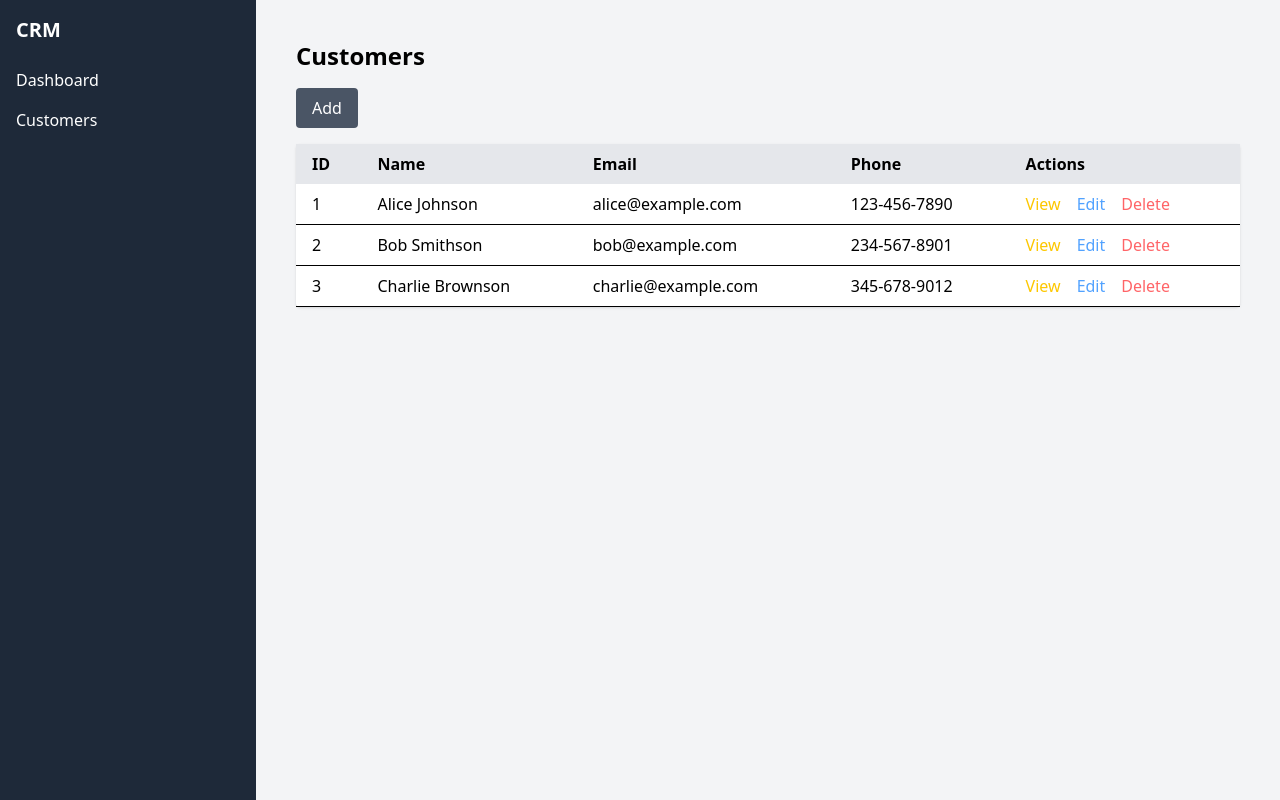
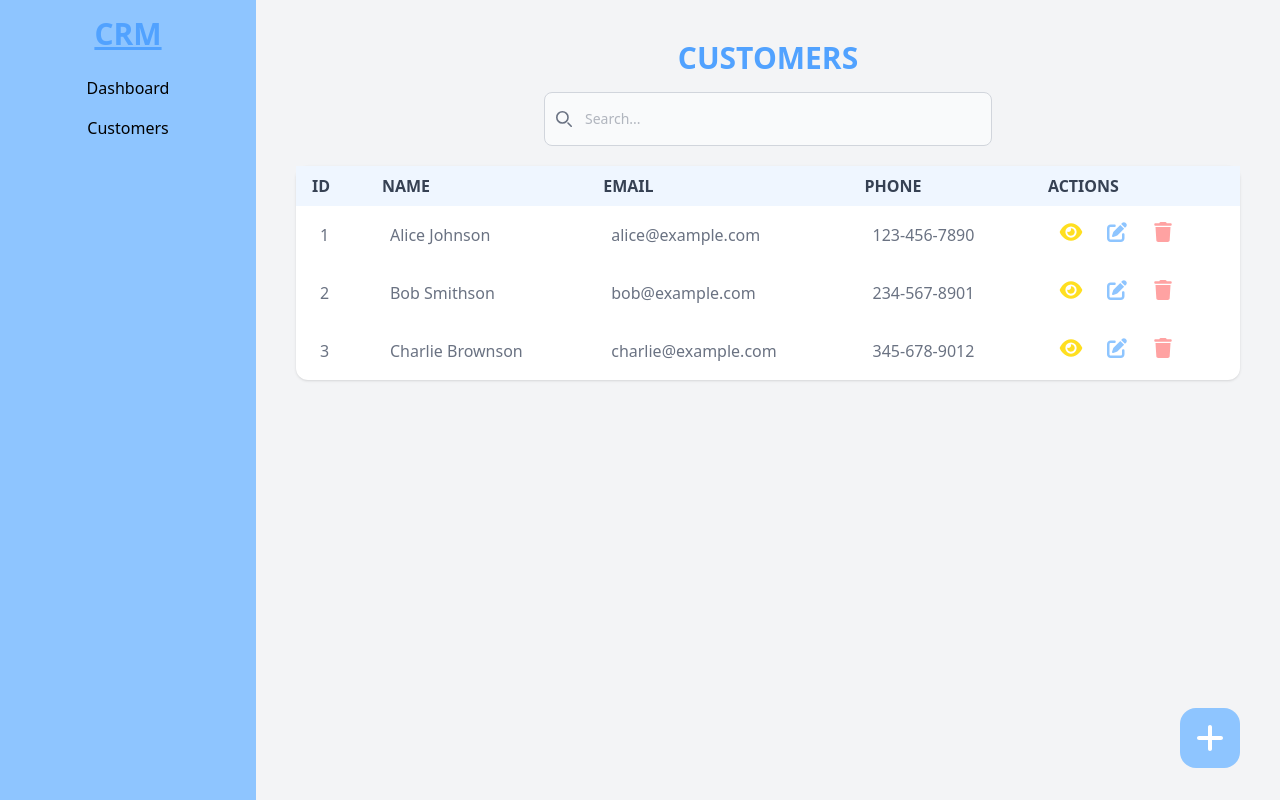
Before and after one commit to ariyannandi/orbitCRM, a React (Vite) app: page /customers in a window 1280 px wide. Built offline with nearby package versions, Linux system fonts and the light colour scheme.

Commit message:
add dashboard, table styling and search functionality

```diff
--- a/src/components/CustomerTable.tsx
+++ b/src/components/CustomerTable.tsx
@@ -15,10 +15,10 @@ type Props = {
 
 const CustomerTable = ({ customers, onDelete, onEdit }: Props) => {
   return (
-    <div className="select-none">
-      <table className="w-full table-auto bg-white shadow rounded">
-        <thead>
-          <tr className="bg-gray-200 text-left ">
+    <div className="select-none flex justify-center ">
+      <table className="w-full my-5  bg-white shadow rounded-xl">
+        <thead className="text-md text-gray-700 uppercase bg-blue-50 rounded-md ">
+          <tr className="bg-blue-50 text-left">
             <th className="px-4 py-2">ID</th>
             <th className="px-4 py-2">Name</th>
             <th className="px-4 py-2">Email</th>
@@ -28,28 +28,69 @@ const CustomerTable = ({ customers, onDelete, onEdit }: Props) => {
         </thead>
         <tbody>
           {customers.map((customer) => (
-            <tr key={customer.id} className=" border-b hover:bg-gray-100">
-              <td className="px-4 py-2">{customer.id}</td>
-              <td className="px-4 py-2">{customer.name}</td>
-              <td className="px-4 py-2">{customer.email}</td>
-              <td className="px-4 py-2">{customer.phone}</td>
-              <td className="px-4 py-2 gap-2">
+            <tr key={customer.id} className="  hover:bg-blue-50">
+              <td className="px-6 py-4 font-medium text-gray-500 whitespace-nowrap">
+                {customer.id}
+              </td>
+              <td className="px-6 py-4 font-medium text-gray-500 whitespace-nowrap">
+                {customer.name}
+              </td>
+              <td className="px-6 py-4 font-medium text-gray-500 whitespace-nowrap">
+                {customer.email}
+              </td>
+              <td className="px-6 py-4 font-medium text-gray-500 whitespace-nowrap">
+                {customer.phone}
+              </td>
+              <td className="px-6 py-4 font-medium text-gray-500 whitespace-nowrap gap-2">
                 <Link to={`/customers/${customer.id}`}>
-                  <button className="text-yellow-400 hover:underline">
-                    View
+                  <button className="text-yellow-300 hover:text-yellow-500">
+                    <svg
+                      xmlns="http://www.w3.org/2000/svg"
+                      viewBox="0 0 576 512"
+                      height={20}
+                      width={30}
+                      className="cursor-pointer"
+                    >
+                      <path
+                        fill="currentColor"
+                        d="M288 32c-80.8 0-145.5 36.8-192.6 80.6C48.6 156 17.3 208 2.5 243.7c-3.3 7.9-3.3 16.7 0 24.6C17.3 304 48.6 356 95.4 399.4C142.5 443.2 207.2 480 288 480s145.5-36.8 192.6-80.6c46.8-43.5 78.1-95.4 93-131.1c3.3-7.9 3.3-16.7 0-24.6c-14.9-35.7-46.2-87.7-93-131.1C433.5 68.8 368.8 32 288 32zM144 256a144 144 0 1 1 288 0 144 144 0 1 1 -288 0zm144-64c0 35.3-28.7 64-64 64c-7.1 0-13.9-1.2-20.3-3.3c-5.5-1.8-11.9 1.6-11.7 7.4c.3 6.9 1.3 13.8 3.2 20.7c13.7 51.2 66.4 81.6 117.6 67.9s81.6-66.4 67.9-117.6c-11.1-41.5-47.8-69.4-88.6-71.1c-5.8-.2-9.2 6.1-7.4 11.7c2.1 6.4 3.3 13.2 3.3 20.3z"
+                      />
+                    </svg>
                   </button>
                 </Link>
                 <button
                   onClick={() => onEdit(customer)}
-                  className="text-blue-400 mx-4 hover:underline"
+                  className="text-blue-300 mx-4 hover:text-blue-500"
                 >
-                  Edit
+                  <svg
+                    xmlns="http://www.w3.org/2000/svg"
+                    viewBox="0 0 512 512"
+                    height={20}
+                    width={30}
+                    className="cursor-pointer"
+                  >
+                    <path
+                      fill="currentColor"
+                      d="M471.6 21.7c-21.9-21.9-57.3-21.9-79.2 0L362.3 51.7l97.9 97.9 30.1-30.1c21.9-21.9 21.9-57.3 0-79.2L471.6 21.7zm-299.2 220c-6.1 6.1-10.8 13.6-13.5 21.9l-29.6 88.8c-2.9 8.6-.6 18.1 5.8 24.6s15.9 8.7 24.6 5.8l88.8-29.6c8.2-2.7 15.7-7.4 21.9-13.5L437.7 172.3 339.7 74.3 172.4 241.7zM96 64C43 64 0 107 0 160L0 416c0 53 43 96 96 96l256 0c53 0 96-43 96-96l0-96c0-17.7-14.3-32-32-32s-32 14.3-32 32l0 96c0 17.7-14.3 32-32 32L96 448c-17.7 0-32-14.3-32-32l0-256c0-17.7 14.3-32 32-32l96 0c17.7 0 32-14.3 32-32s-14.3-32-32-32L96 64z"
+                    />
+                  </svg>
                 </button>
                 <button
                   onClick={() => onDelete(customer.id)}
-                  className="text-red-400 hover:underline"
+                  className="text-red-300 hover:text-red-500"
                 >
-                  Delete
+                  <svg
+                    xmlns="http://www.w3.org/2000/svg"
+                    viewBox="0 0 448 512"
+                    height={20}
+                    width={30}
+                    className="cursor-pointer"
+                  >
+                    <path
+                      fill="currentColor"
+                      d="M135.2 17.7L128 32 32 32C14.3 32 0 46.3 0 64S14.3 96 32 96l384 0c17.7 0 32-14.3 32-32s-14.3-32-32-32l-96 0-7.2-14.3C307.4 6.8 296.3 0 284.2 0L163.8 0c-12.1 0-23.2 6.8-28.6 17.7zM416 128L32 128 53.2 467c1.6 25.3 22.6 45 47.9 45l245.8 0c25.3 0 46.3-19.7 47.9-45L416 128z"
+                    />
+                  </svg>
                 </button>
               </td>
             </tr>
--- a/src/components/Layout.tsx
+++ b/src/components/Layout.tsx
@@ -2,10 +2,12 @@ import { Link, Outlet } from "react-router-dom";
 
 const Layout = () => {
   return (
-    <div className="flex h-screen">
-      <aside className="w-64 bg-gray-800 text-white p-4">
-        <h2 className="text-xl font-bold mb-6">CRM</h2>
-        <nav className="flex flex-col gap-4">
+    <div className="flex h-screen select-none">
+      <aside className="w-64 bg-blue-300  p-4">
+        <h1 className="text-3xl text-blue-400 text-center underline font-extrabold mb-6">
+          CRM
+        </h1>
+        <nav className="flex flex-col text-center gap-4">
           <Link to="/" className="select-none hover:text-blue-200">
             Dashboard
           </Link>
--- a/src/components/Modal.tsx
+++ b/src/components/Modal.tsx
@@ -24,7 +24,7 @@ const Modal = ({ isOpen, onClose, children }: Props) => {
   if (!isOpen) return null;
 
   return createPortal(
-    <div className="fixed inset-0 z-50 bg-gray-700 opacity-95 flex items-center justify-center">
+    <div className="fixed inset-0 z-50 bg-gray-500/50  flex items-center justify-center select-none">
       <div
         onClick={(e) => e.stopPropagation()}
         className="bg-white rounded-lg shadow-lg p-4  w-full max-w-xl transform transition-all duration-300 scale-100 opacity-100 animate-fadeIn"
--- a/src/pages/Customers.tsx
+++ b/src/pages/Customers.tsx
@@ -37,8 +37,15 @@ const Customers = () => {
     return stored ? JSON.parse(stored) : initialCustomers;
   });
   const [isModalOpen, setIsModalOpen] = useState(false);
+  const [editCustomer, setEditCustomer] = useState<Customer | null>(null);
+  const [searchTerm, setSearchTerm] = useState("");
 
-  const [editCustomer, setEditCustomer] = useState<Customer | null>(null);
+  const filteredCustomers = customers.filter(
+    (customer) =>
+      customer.name.toLowerCase().includes(searchTerm.toLowerCase()) ||
+      customer.email.toLowerCase().includes(searchTerm.toLowerCase()) ||
+      customer.phone.includes(searchTerm)
+  );
 
   useEffect(() => {
     localStorage.setItem("customers", JSON.stringify(customers));
@@ -84,16 +91,55 @@ const Customers = () => {
   console.log("CustomerList component rendered");
 
   return (
-    <div className="p-4 w-full overflow-x-auto">
-      <h1 className="text-2xl font-bold mb-4">Customers</h1>
-      <button
-        onClick={handleOpenAddForm}
-        className="bg-gray-600 text-white py-2 px-4 mb-4 rounded hover:bg-gray-700"
-      >
-        Add
-      </button>
+    <div className="p-4 h-screen w-full overflow-x-auto select-none relative">
+      <h1 className="text-3xl text-blue-400 uppercase text-center font-bold mb-4">
+        Customers
+      </h1>
+
+      <form className="max-w-md mx-auto">
+        <label
+          htmlFor="search"
+          className="mb-2 text-sm font-medium text-gray-900 sr-only"
+        >
+          Search
+        </label>
+        <div className="relative">
+          <div className="absolute inset-y-0 start-0 flex items-center ps-3 pointer-events-none">
+            <svg
+              className="w-4 h-4 text-gray-500 dark:text-gray-400"
+              aria-hidden="true"
+              xmlns="http://www.w3.org/2000/svg"
+              fill="none"
+              viewBox="0 0 20 20"
+            >
+              <path
+                stroke="currentColor"
+                stroke-linecap="round"
+                stroke-linejoin="round"
+                stroke-width="2"
+                d="m19 19-4-4m0-7A7 7 0 1 1 1 8a7 7 0 0 1 14 0Z"
+              />
+            </svg>
+          </div>
+          <input
+            type="search"
+            id="search"
+            value={searchTerm}
+            onChange={(e) => setSearchTerm(e.target.value)}
+            className="outline-none block w-full p-4 ps-10 text-sm text-gray-500 border border-gray-300 rounded-lg bg-gray-50 focus:ring-blue-500 focus:border-blue-500"
+            placeholder="Search..."
+          />
+          {/* <button
+            type="submit"
+            className="text-white absolute end-2.5 bottom-2.5 bg-blue-300 hover:bg-blue-500 focus:ring-4 focus:outline-none focus:ring-blue-400 font-medium rounded-lg text-sm px-4 py-2"
+          >
+            Search
+          </button> */}
+        </div>
+      </form>
+
       <CustomerTable
-        customers={customers}
+        customers={filteredCustomers}
         onDelete={handleDeleteCustomer}
         onEdit={handleEditClick}
       />
@@ -113,6 +159,18 @@ const Customers = () => {
           isEditing={!!editCustomer}
         />
       </Modal>
+
+      <button
+        onClick={handleOpenAddForm}
+        className="absolute bottom-10 size-15 right-4 rounded-2xl bg-blue-300 text-white py-2 px-4 mb-4  hover:bg-gray-700"
+      >
+        <svg xmlns="http://www.w3.org/2000/svg" viewBox="0 0 448 512">
+          <path
+            fill="#ffffff"
+            d="M256 80c0-17.7-14.3-32-32-32s-32 14.3-32 32l0 144L48 224c-17.7 0-32 14.3-32 32s14.3 32 32 32l144 0 0 144c0 17.7 14.3 32 32 32s32-14.3 32-32l0-144 144 0c17.7 0 32-14.3 32-32s-14.3-32-32-32l-144 0 0-144z"
+          />
+        </svg>
+      </button>
     </div>
   );
 };
--- a/src/pages/Dashboard.tsx
+++ b/src/pages/Dashboard.tsx
@@ -22,45 +22,63 @@ const Dashboard = () => {
 
   return (
     <div className="p-6 space-y-6">
-      <h1 className="text-2xl font-bold">Dashboard</h1>
+      <h1 className="text-3xl text-blue-300 font-bold">Dashboard</h1>
       <div className="grid grid-cols-1 sm:grid-cols-2 lg:grid-cols-4 gap-4">
         <div className="bg-white p-4 rounded shadow">
-          <h2 className="text-sm text-gray-500">Total Customers</h2>
-          <p className="text-2xl font-semibold">{totalCustomers}</p>
+          <h2 className="text-sm font-semibold text-blue-400">
+            Total Customers
+          </h2>
+          <p className="text-2xl pt-4 font-semibold">{totalCustomers}</p>
         </div>
         <div className="bg-white p-4 rounded shadow">
-          <h2 className="text-sm text-gray-500">Emails Collected</h2>
-          <p className="text-2xl font-semibold">
+          <h2 className="text-sm font-semibold text-blue-400">
+            Emails Collected
+          </h2>
+          <p className="text-2xl pt-4 font-semibold">
             {customers.filter((customer) => customer.email).length}
           </p>
         </div>
         <div className="bg-white p-4 rounded shadow">
-          <h2 className="text-sm text-gray-500">Phone Numbers</h2>
-          <p className="text-2xl font-semibold">
+          <h2 className="text-sm font-semibold text-blue-400">Phone Numbers</h2>
+          <p className="text-2xl pt-4 font-semibold">
             {customers.filter((customer) => customer.phone).length}
           </p>
         </div>
         <div className="bg-white p-4 rounded shadow">
-          <h2 className="text-sm text-gray-500">New This Week</h2>
-          <p className="text-2xl font-semibold">--</p>
+          <h2 className="text-sm font-semibold text-blue-400">New This Week</h2>
+          <p className="text-2xl pt-4 font-semibold">--</p>
         </div>
       </div>
-      <div className="bg-white p-4 rounded shadow">
-        <h2 className="text-lg font-semibold mb-2">Recent Customers</h2>
-        <table className="w-full text-left">
-          <thead>
+      <div className="bg-white p-4 rounded shadow relative overflow-x-auto sm:rounded-lg">
+        <table className="w-full text-left text-sm text-gray-500">
+          <caption className="py-5 px-2 text-3xl text-blue-300 font-semibold text-left ">
+            Recent Customers
+          </caption>
+          <thead className="text-xs text-gray-700 uppercase bg-blue-50 rounded-md">
             <tr className="text-sm text-gray-600 border-b">
-              <th className="py-2">Name</th>
-              <th>Email</th>
-              <th>Phone</th>
+              <th scope="col" className="px-6 py-3">
+                Name
+              </th>
+              <th scope="col" className="px-6 py-3">
+                Email
+              </th>
+              <th scope="col" className="px-6 py-3">
+                Phone
+              </th>
             </tr>
           </thead>
           <tbody>
             {recentCustomers.map((customer) => (
-              <tr key={customer.id} className="text-sm border-b">
-                <td className="py-2">{customer.name}</td>
-                <td>{customer.email}</td>
-                <td>{customer.phone}</td>
+              <tr key={customer.id} className="text-lg">
+                <td className="px-6 py-4 font-medium text-gray-500 whitespace-nowrap">
+                  {customer.name}
+                </td>
+                <td className="px-6 py-4 font-medium text-gray-500 whitespace-nowrap">
+                  {customer.email}
+                </td>
+                <td className="px-6 py-4 font-medium text-gray-500 whitespace-nowrap">
+                  {customer.phone}
+                </td>
               </tr>
             ))}
             {recentCustomers.length === 0 && (
```
